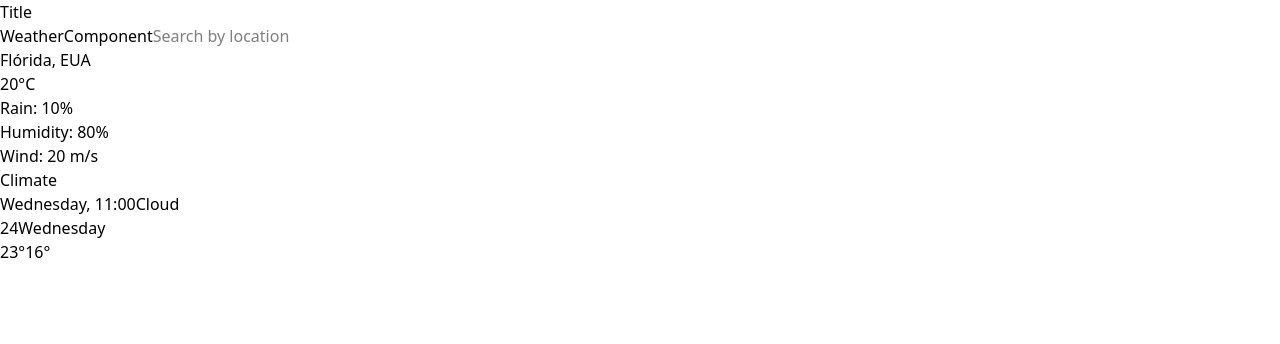
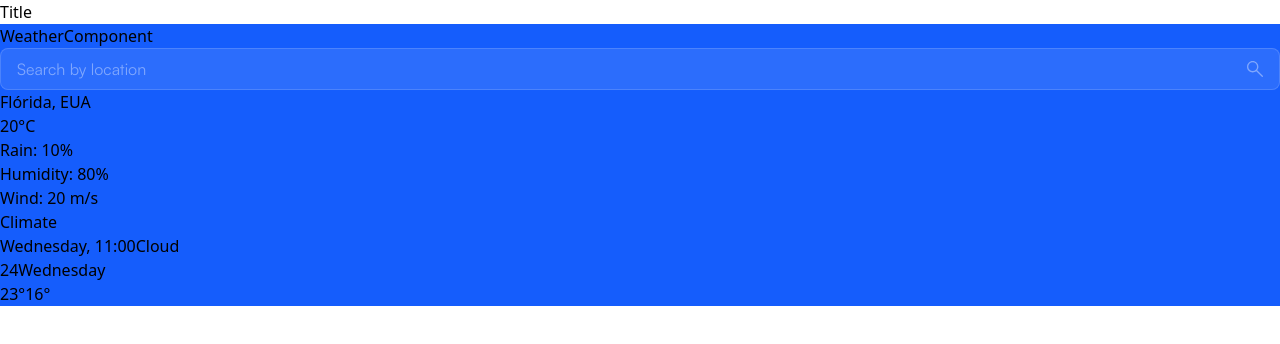
Before and after one commit to allangdasilva/react-weather-app, a React (Vite) app: page / in a window 1280 px wide. Shown: the top 344 px of the page. Built offline with nearby package versions, Linux system fonts and the light colour scheme.

Commit message:
Estilizar o componente SearchBar e criar o componente de ícone Search

```diff
--- /dev/null
+++ b/src/components/icons/SearchIcon.tsx
@@ -0,0 +1,26 @@
+const SearchIcon = () => {
+  return (
+    <svg
+      width={16}
+      height={16}
+      viewBox="0 0 16 16"
+      fill="none"
+      xmlns="http://www.w3.org/2000/svg"
+    >
+      <g clipPath="url(#clip0_12_335)">
+        <path
+          d="M5.70411 11.4215C4.1215 11.4215 2.77512 10.8657 1.66497 9.75433C0.554989 8.64275 0 7.29488 0 5.71073C0 4.12657 0.554989 2.77871 1.66497 1.66712C2.77512 0.555708 4.12124 0 5.70335 0C7.28545 0 8.63158 0.555708 9.74173 1.66712C10.8517 2.77871 11.4067 4.12683 11.4067 5.71149C11.4067 6.37644 11.2977 7.01224 11.0796 7.61888C10.8614 8.22569 10.5661 8.77352 10.1937 9.26235L15.7841 14.8599C15.9247 15.0006 15.9967 15.1522 15.9999 15.3145C16.0031 15.4769 15.9312 15.6318 15.7841 15.7791C15.637 15.9264 15.4797 16 15.3123 16C15.145 16 14.9878 15.9264 14.8407 15.7791L9.25039 10.2069C8.74254 10.5928 8.18569 10.8918 7.57983 11.1036C6.97398 11.3155 6.34873 11.4215 5.70411 11.4215ZM5.70335 10.0996C6.92742 10.0996 7.96393 9.6745 8.81288 8.82428C9.662 7.97424 10.0866 6.93638 10.0866 5.71073C10.0866 4.48507 9.662 3.44722 8.81288 2.59717C7.96393 1.74696 6.92742 1.32185 5.70335 1.32185C4.47927 1.32185 3.44276 1.74696 2.59382 2.59717C1.7447 3.44722 1.32014 4.48507 1.32014 5.71073C1.32014 6.93638 1.7447 7.97424 2.59382 8.82428C3.44276 9.6745 4.47927 10.0996 5.70335 10.0996Z"
+          fill="white"
+          fillOpacity={0.4}
+        />
+      </g>
+      <defs>
+        <clipPath id="clip0_12_335">
+          <rect width={16} height={16} fill="white" />
+        </clipPath>
+      </defs>
+    </svg>
+  );
+};
+
+export default SearchIcon;
--- a/src/components/layout/WeatherComponent.tsx
+++ b/src/components/layout/WeatherComponent.tsx
@@ -5,7 +5,7 @@ import TextBody from "../ui/TextBody";
 
 const WeatherComponent = () => {
   return (
-    <div>
+    <div className="bg-blue-600">
       WeatherComponent
       <SearchBar
         type="text"
--- a/src/components/ui/SearchBar.tsx
+++ b/src/components/ui/SearchBar.tsx
@@ -1,3 +1,5 @@
+import SearchIcon from "../icons/SearchIcon";
+
 interface SearchBarProps extends React.InputHTMLAttributes<HTMLInputElement> {
   type: string;
   label: string;
@@ -10,7 +12,21 @@ const SearchBar = ({ type, label, placeholder, ...props }: SearchBarProps) => {
       <label className="sr-only" htmlFor={label}>
         {label}
       </label>
-      <input {...props} type={type} placeholder={placeholder} id={label} />
+      <div className="relative py-2 pl-4 pr-12 border rounded-lg  border-light/15 bg-light/10 focus-within:border focus-within:border-sky-400 focus-within:shadow-[0_0_0_1px_oklch(58.8%_0.158_241.966)]">
+        <input
+          className="w-full font-satoshi-regular outline-none text-light placeholder:text-light/40 "
+          {...props}
+          type={type}
+          placeholder={placeholder}
+          id={label}
+        />
+        <button
+          type="button"
+          className="absolute top-0 right-0 py-3 px-4 cursor-pointer"
+        >
+          <SearchIcon />
+        </button>
+      </div>
     </>
   );
 };
--- a/src/index.css
+++ b/src/index.css
@@ -18,4 +18,6 @@
 @theme {
   --font-satoshi-regular: "Satoshi-Regular", sans-serif;
   --font-satoshi-light: "Satoshi-Light", sans-serif;
+
+  --color-light: #ffffff;
 }
```
